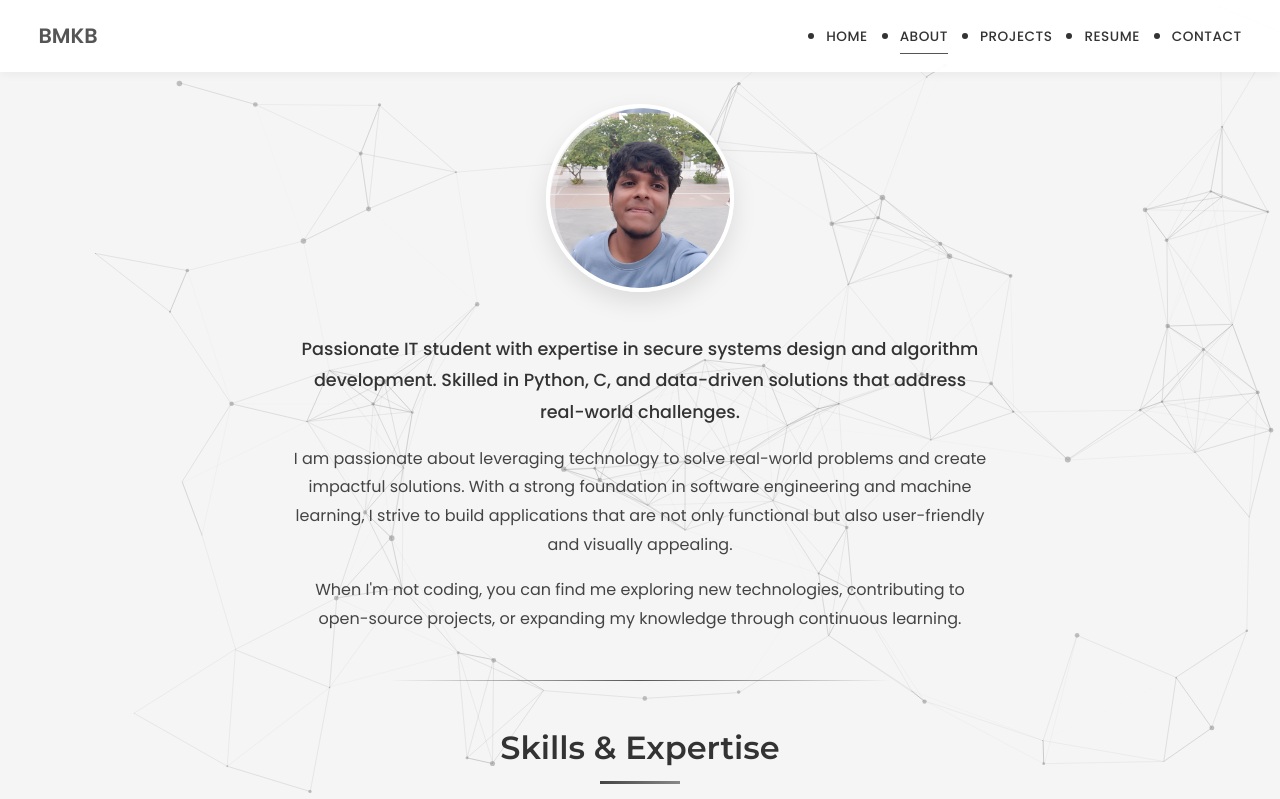
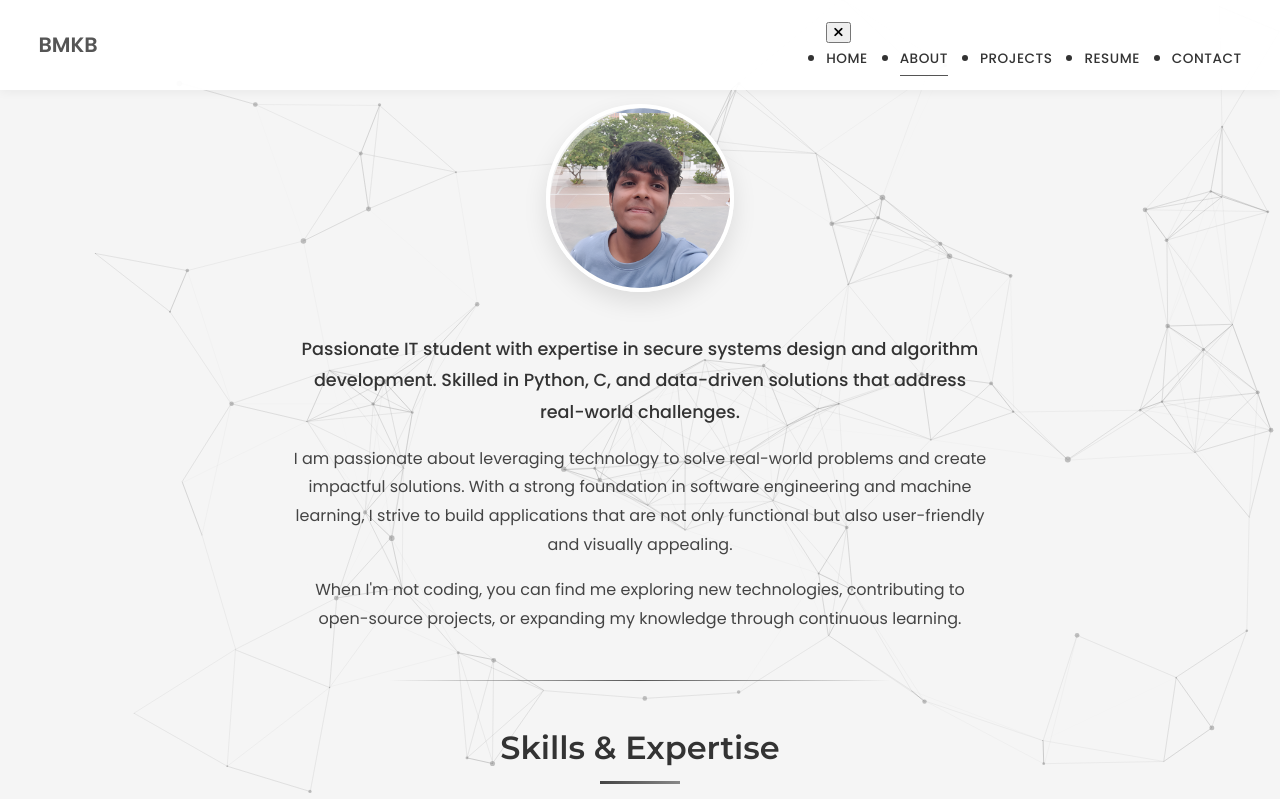
Before and after one commit to KarthikBalajiBM/karthikbalajibm.portfolio, a Flask app: page /about in a window 1280 px wide. Shown: the top 799 px of the page. Run offline with Flask 2, Linux system fonts and the light colour scheme.

Commit message:
Update base.html

```diff
--- a/templates/base.html
+++ b/templates/base.html
@@ -45,6 +45,9 @@
                 <a href="/">BMKB</a>
             </div>
             <nav class="nav">
+                <button class="nav-close-btn">
+                    <i class="fas fa-times"></i>
+                </button>
                 <ul class="nav-list">
                     <li><a href="/" class="nav-link {% if request.path == '/' %}active{% endif %}">Home</a></li>
                     <li><a href="/about" class="nav-link {% if request.path == '/about' %}active{% endif %}">About</a></li>
```
